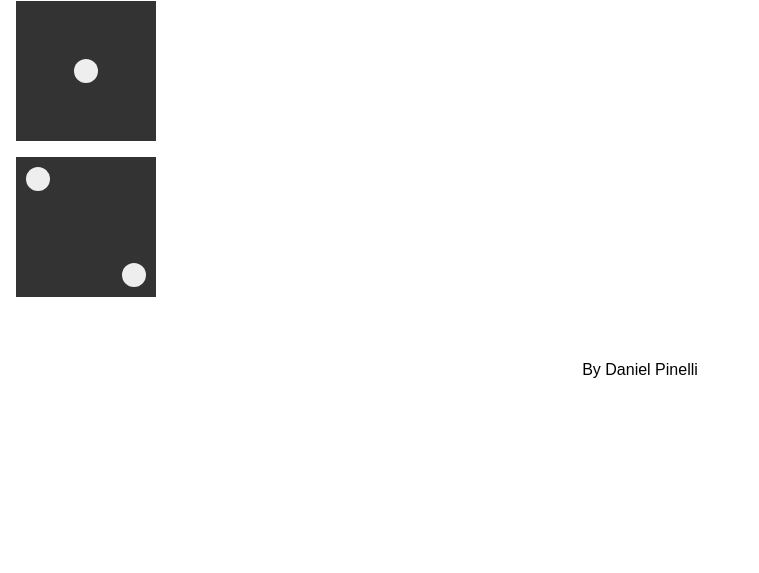
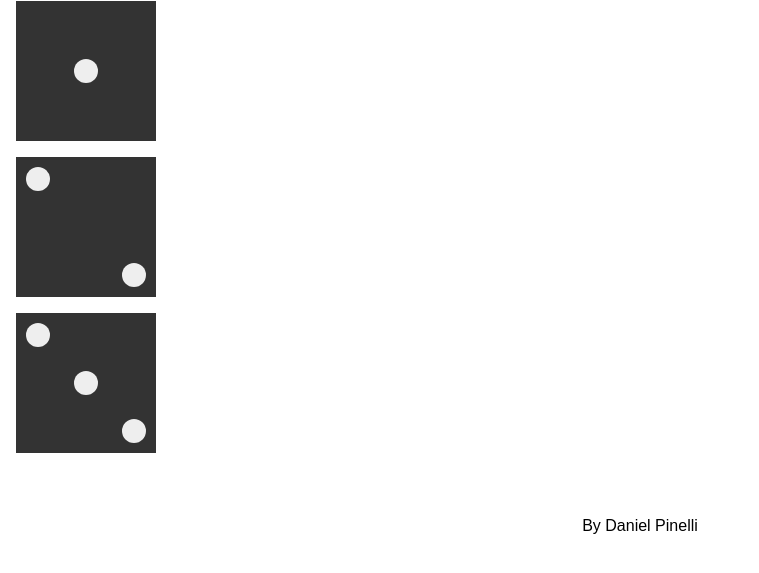
Before and after one commit to DaniPinelli/dice, a plain HTML site: page index.html in a window 1280 px wide. Shown: the part 79-652 px from the top of the page, without its empty margins (0-759 px from the left). Drawn offline with Linux system fonts and the light colour scheme.

Commit message:
Face three done

```diff
--- a/index.html
+++ b/index.html
@@ -20,6 +20,12 @@
         <div class="dot"></div>
     </div>
 
+    <div class="face-3">
+        <div class="dot"></div>
+        <div class="dot"></div>
+        <div class="dot"></div>
+    </div>
+
     <footer>By Daniel Pinelli</footer>
 </body>
 
--- a/styles.css
+++ b/styles.css
@@ -13,6 +13,13 @@ body {
     margin: 1em;
 }
 
+.dot {
+    width: 24px;
+    height: 24px;
+    border-radius: 50%;
+    background: #eee;
+}
+
 .face-1 {
     justify-content: center;
     align-items: center;
@@ -26,11 +33,16 @@ body {
     align-self: flex-end;
 }
 
-.dot {
-    width: 24px;
-    height: 24px;
-    border-radius: 50%;
-    background: #eee;
+.face-3 {
+    justify-content: space-between;
+}
+
+.face-3 .dot:nth-child(2) {
+    align-self: center;
+}
+
+.face-3 .dot:nth-child(3) {
+    align-self: flex-end;
 }
 
 footer {
```
